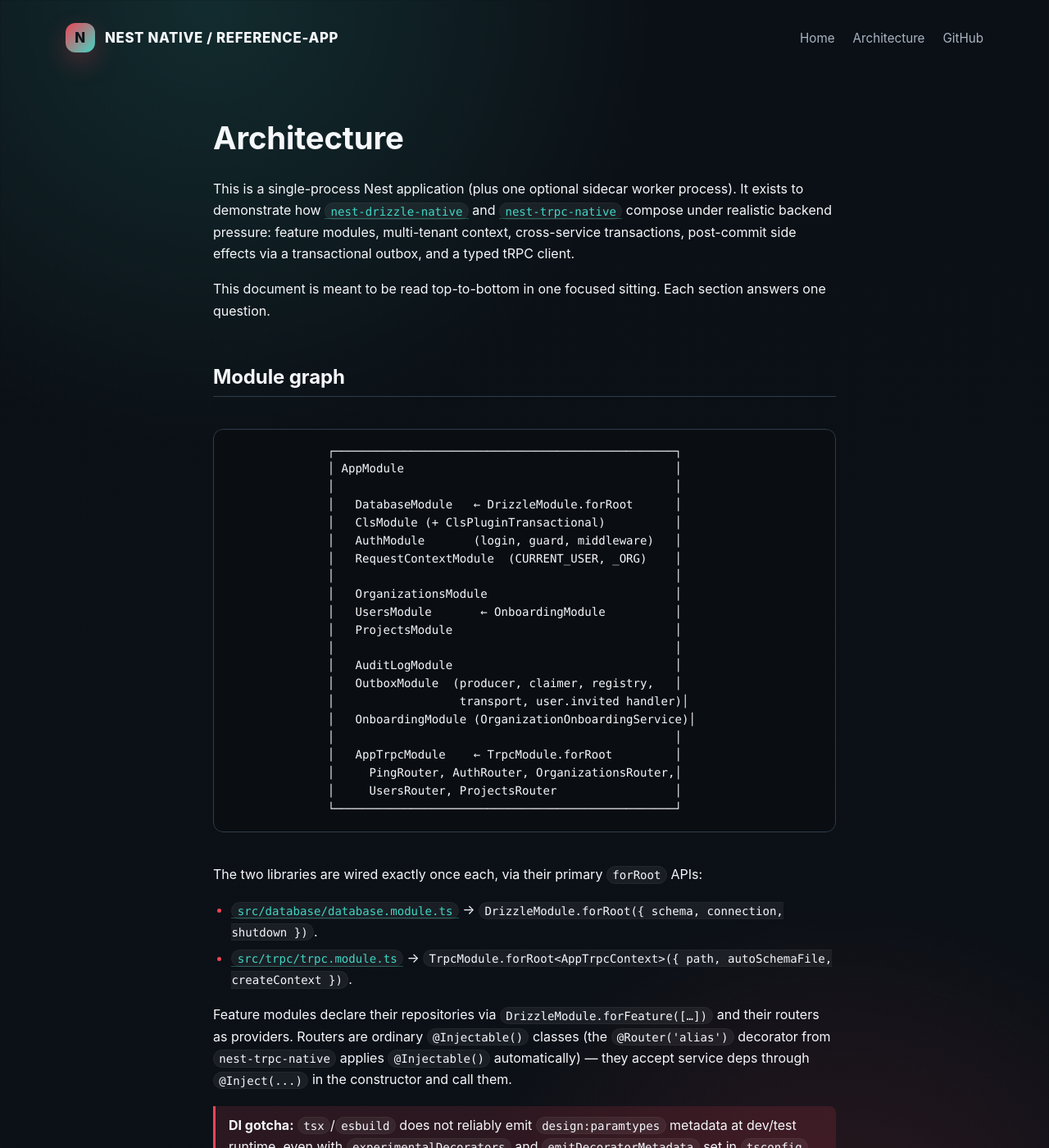
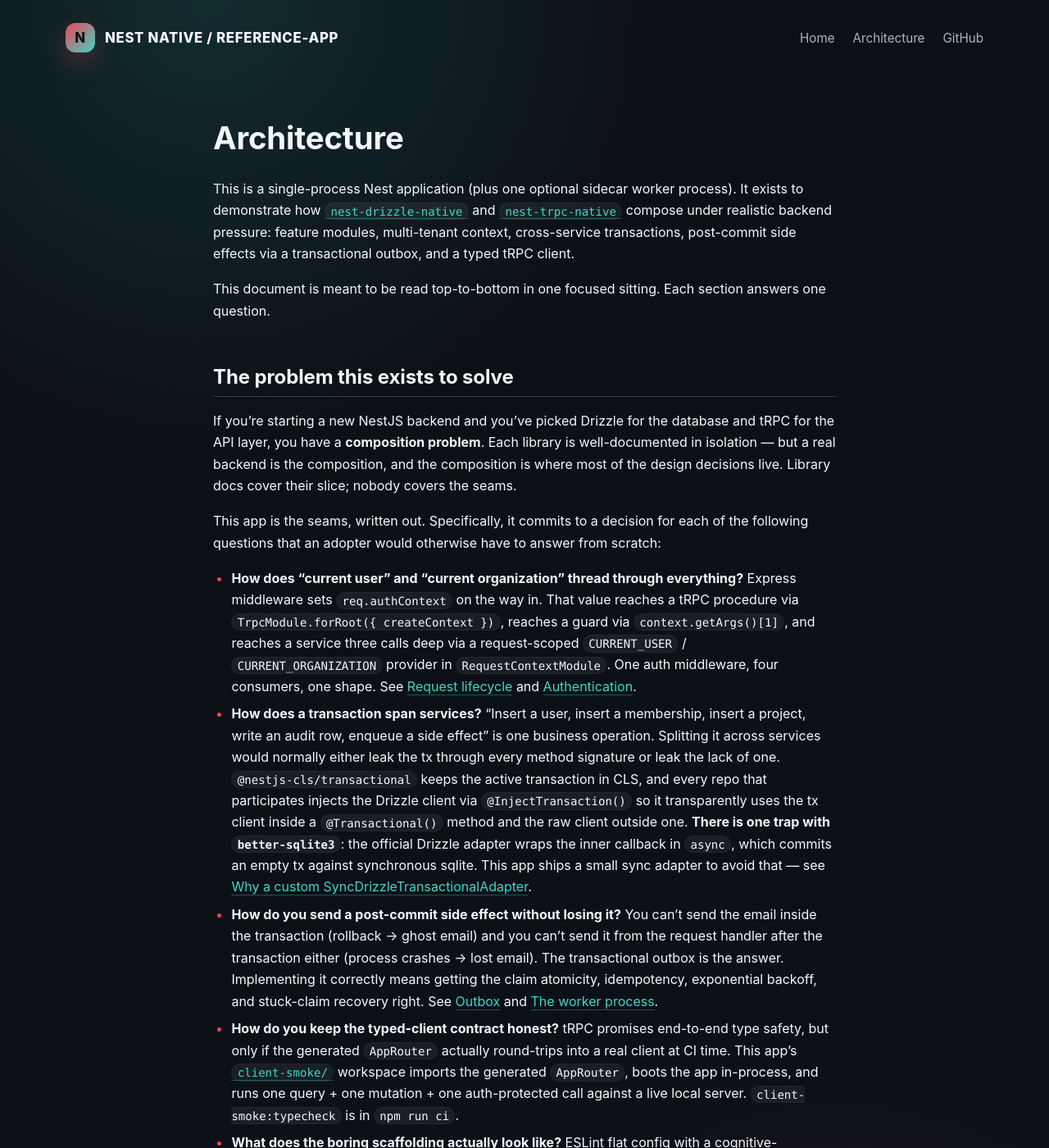
Before and after one commit to nest-native/reference-app, a Jekyll site: the page built from docs/architecture.md, in a window 1280 px wide and 1400 px high. Shown: the whole window at 82% size. Built offline with Jekyll 4.4.1, drawn with Linux system fonts in a browser that asks for light colours; some of the changed text lies outside the part shown.

Commit message:
docs: add "the problem this exists to solve" section to architecture page
The architecture doc was jumping straight from a one-paragraph intro to
the module graph. A reader landing on nest-native.dev/reference-app/
architecture.html needs the "why should I care, what does this save me
from figuring out" framing first — otherwise the architecture content
reads as design-by-example with no clear question being answered.

New section sits between the intro and the module graph. It frames the
app as a commitment to specific answers for the 5 composition questions
an adopter would otherwise have to design from scratch: threading
current-user/org through the stack, transactions across services
(including the better-sqlite3 trap), post-commit side effects, keeping
the typed-client contract honest, and the boring CI/test/build
scaffolding. Each bullet links to the relevant deeper section in this
same doc, so the new content acts as both a "why" and a TOC.

```diff
--- a/docs/architecture.md
+++ b/docs/architecture.md
@@ -17,6 +17,70 @@
 
 This document is meant to be read top-to-bottom in one focused sitting.
 Each section answers one question.
+
+## The problem this exists to solve
+
+If you're starting a new NestJS backend and you've picked Drizzle for the
+database and tRPC for the API layer, you have a **composition problem**.
+Each library is well-documented in isolation — but a real backend is the
+composition, and the composition is where most of the design decisions
+live. Library docs cover their slice; nobody covers the seams.
+
+This app is the seams, written out. Specifically, it commits to a
+decision for each of the following questions that an adopter would
+otherwise have to answer from scratch:
+
+- **How does "current user" and "current organization" thread through
+  everything?** Express middleware sets `req.authContext` on the way in.
+  That value reaches a tRPC procedure via
+  `TrpcModule.forRoot({ createContext })`, reaches a guard via
+  `context.getArgs()[1]`, and reaches a service three calls deep via a
+  request-scoped `CURRENT_USER` / `CURRENT_ORGANIZATION` provider in
+  `RequestContextModule`. One auth middleware, four consumers, one
+  shape. See [Request lifecycle](#request-lifecycle) and
+  [Authentication](#authentication).
+
+- **How does a transaction span services?** "Insert a user, insert a
+  membership, insert a project, write an audit row, enqueue a side
+  effect" is one business operation. Splitting it across services would
+  normally either leak the tx through every method signature or leak
+  the lack of one. `@nestjs-cls/transactional` keeps the active
+  transaction in CLS, and every repo that participates injects the
+  Drizzle client via `@InjectTransaction()` so it transparently uses
+  the tx client inside a `@Transactional()` method and the raw client
+  outside one. **There is one trap with `better-sqlite3`**: the
+  official Drizzle adapter wraps the inner callback in `async`, which
+  commits an empty tx against synchronous sqlite. This app ships a
+  small sync adapter to avoid that — see
+  [Why a custom SyncDrizzleTransactionalAdapter](#why-a-custom-syncdrizzletransactionaladapter).
+
+- **How do you send a post-commit side effect without losing it?** You
+  can't send the email inside the transaction (rollback → ghost email)
+  and you can't send it from the request handler after the transaction
+  either (process crashes → lost email). The transactional outbox is
+  the answer. Implementing it correctly means getting the claim
+  atomicity, idempotency, exponential backoff, and stuck-claim recovery
+  right. See [Outbox](#outbox) and [The worker process](#the-worker-process).
+
+- **How do you keep the typed-client contract honest?** tRPC promises
+  end-to-end type safety, but only if the generated `AppRouter` actually
+  round-trips into a real client at CI time. This app's
+  [`client-smoke/`](https://github.com/nest-native/reference-app/blob/main/client-smoke/client.ts)
+  workspace imports the generated `AppRouter`, boots the app in-process,
+  and runs one query + one mutation + one auth-protected call against a
+  live local server. `client-smoke:typecheck` is in `npm run ci`.
+
+- **What does the boring scaffolding actually look like?** ESLint flat
+  config with a cognitive-complexity ceiling of 15, `drizzle-kit`
+  forward-only migrations, `node:test` + `c8` coverage, an `npm run ci`
+  chain (`typecheck → lint → complexity → tests → audit → build`), a
+  Dockerfile that runs both API and worker off the same image. All of
+  it is in the repo from milestone 1, not added as an afterthought.
+
+The point isn't that these are the only good answers. The point is that
+**this app commits to specific answers**, so you can disagree with any
+one of them and swap it out — but you're disagreeing with something
+concrete rather than designing in a vacuum.
 
 ## Module graph
 
```
